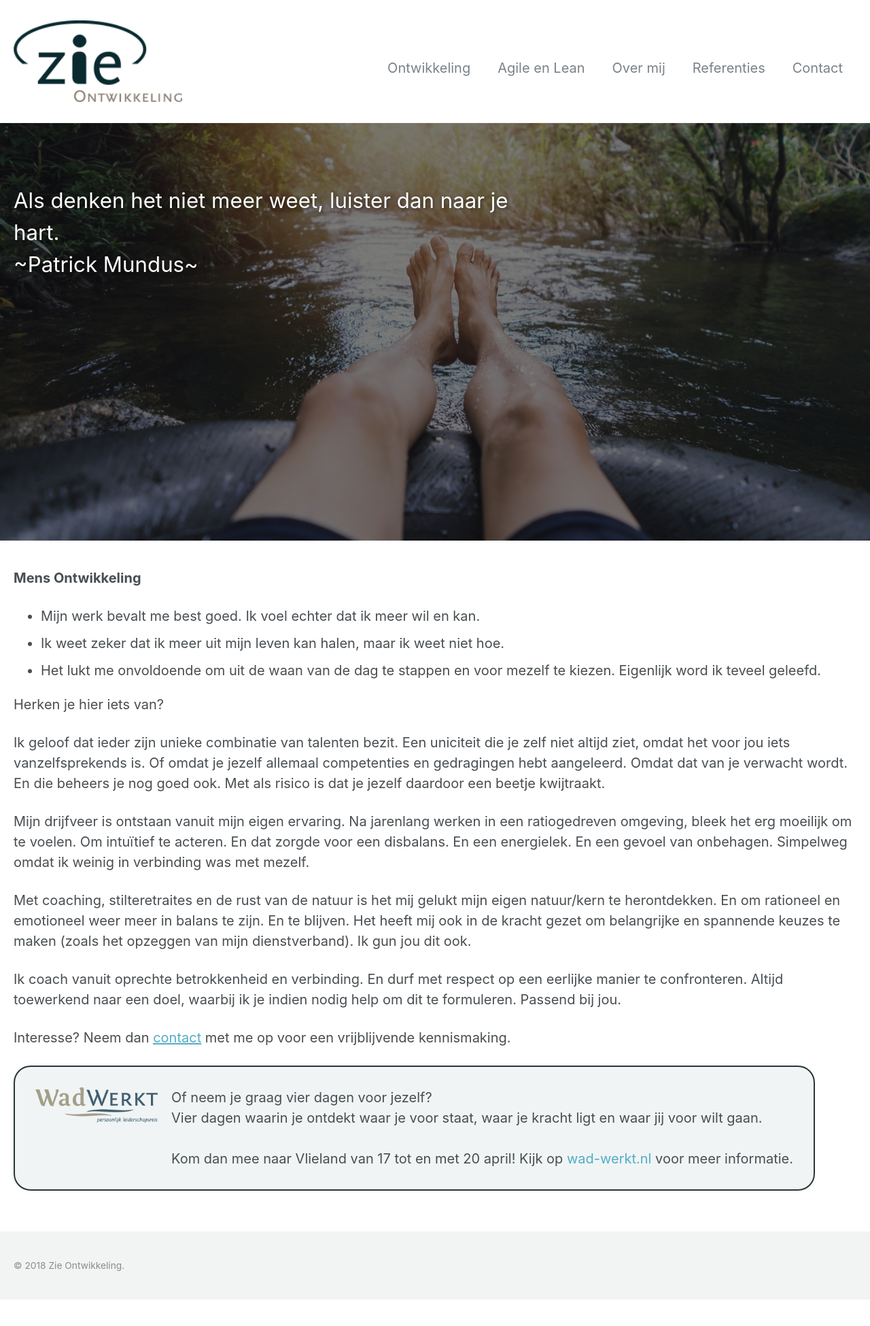
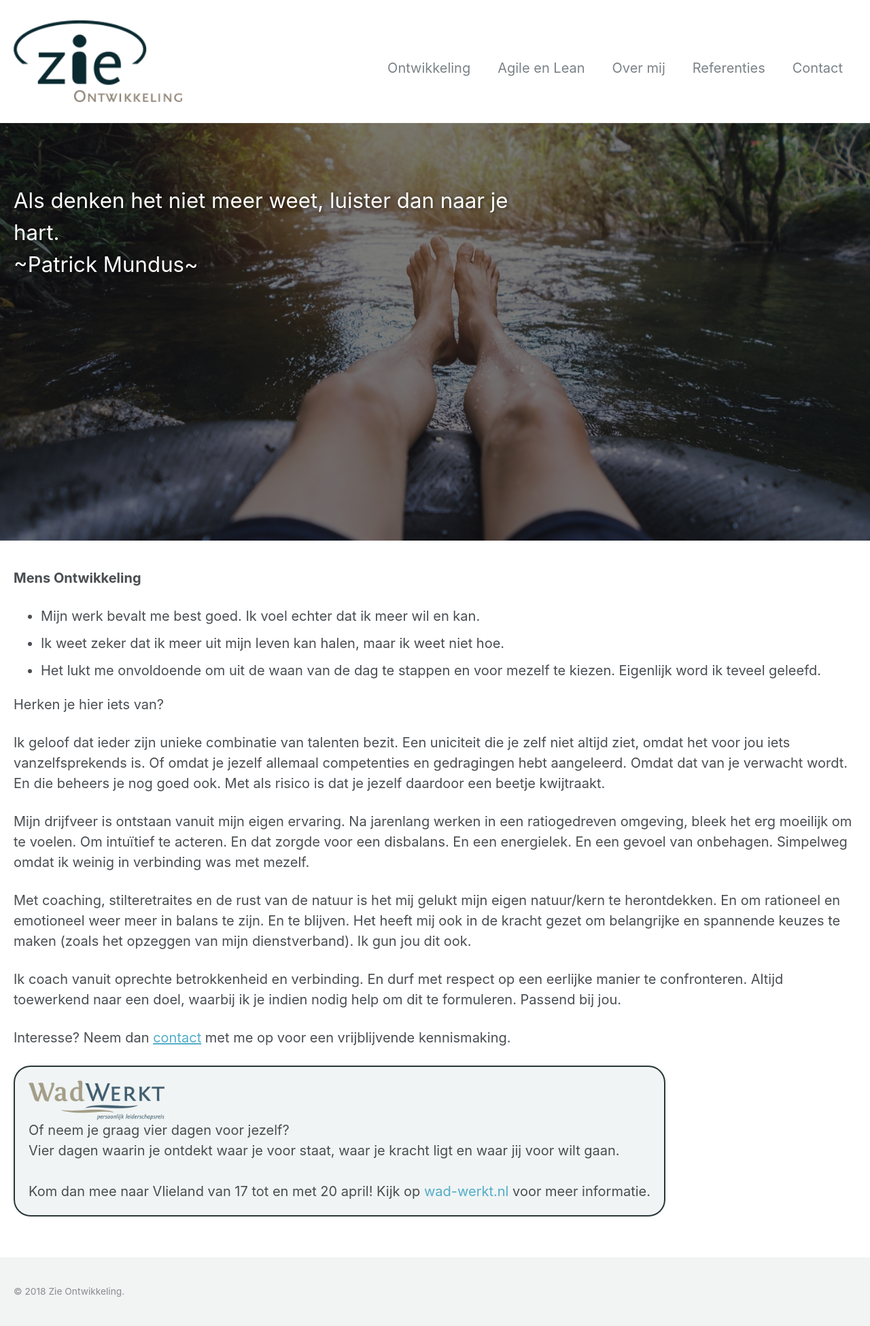
Before and after one commit to twinmum1/zie-ontwikkeling, a Jekyll site: the page built from _pages/mens.md, in a window 1280 px wide. Shown: the whole page at 68% size. Built offline with Jekyll 4.4.1, drawn with Linux system fonts in a browser that asks for light colours; before the commit the page ends 1911 px from its top, so only the background shows below that.

Commit message:
Update mens.md

```diff
--- a/_pages/mens.md
+++ b/_pages/mens.md
@@ -39,16 +39,14 @@ Interesse? Neem dan <a href="mailto:anita@zie-ontwikkeling.nl">contact</a> met m
 
 <!-- kader; geen markdown -->
 <div style="border-radius: 25px; border: 2px solid #293638; background-color: #F0F4F4; padding: 20px; display: table;">
-  <div style="display: table-row;">
-    <div style="display: table-cell; width: 200px; padding: 10px;">
-      <a href="http://www.wad-werkt.nl"><img style="width: 100%;" src="https://twinmum1.github.io/zie-ontwikkeling/assets/images/wadwerkt-logo-colour.png" alt="wad-werkt.nl"/></a>
-    </div>
-    <div style="display: table-cell; padding: 10px; vertical-align: top;">
+  <div style="display: table-row; padding: 10px;">
+    <a href="http://www.wad-werkt.nl"><img style="width: 200px; horizontal-align: left;" src="https://twinmum1.github.io/zie-ontwikkeling/assets/images/wadwerkt-logo-colour.png" alt="wad-werkt.nl"/></a>
+  </div>
+  <div style="display: table-row; padding: 10px;">
     Of neem je graag vier dagen voor jezelf? <br>
     Vier dagen waarin je ontdekt waar je voor staat, waar je kracht ligt en waar jij voor wilt gaan.<br> <br>
     Kom dan mee naar Vlieland van 17 tot en met 20 april!
     Kijk op <a href="https://www.wad-werkt.nl/" style="text-decoration: none;">wad-werkt.nl</a> voor meer informatie.
-    </div>
   </div>
 </div>
 <!-- kader -->
```
